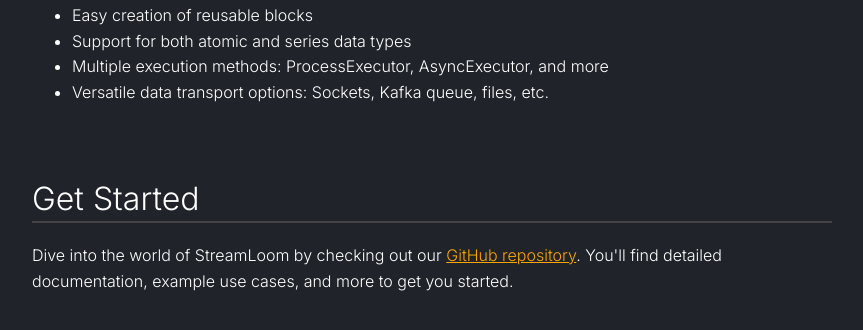
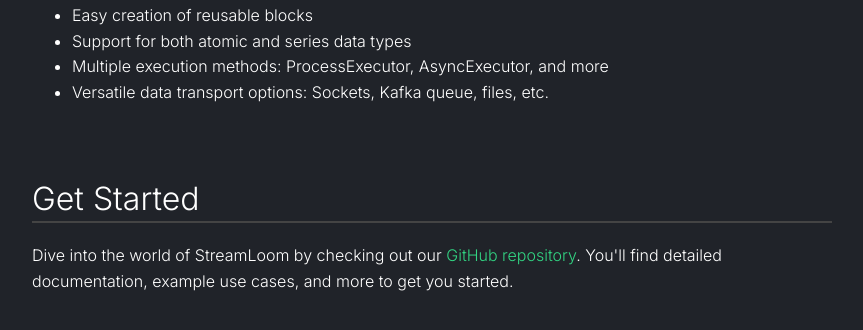
Before and after one commit to creativesands/streamloom, a plain HTML site: page docs/index.html in a window 1280 px wide. Shown: the part 732-1062 px from the top of the page, without its empty margins (208-1071 px from the left). Drawn offline with Linux system fonts and the light colour scheme.

Commit message:
gpt generated content

```diff
--- a/docs/index.html
+++ b/docs/index.html
@@ -95,7 +95,7 @@
         <h2>Get Started</h2>
         <p>
             Dive into the world of StreamLoom by checking out our
-            <a href="https://github.com/creativesands/streamloom" style="color: #ffa500;">GitHub repository</a>.
+            <a href="https://github.com/creativesands/streamloom" style="color: #32D583; text-decoration: none">GitHub repository</a>.
             You'll find detailed documentation, example use cases, and more to get you started.
         </p>
     </div>
```
